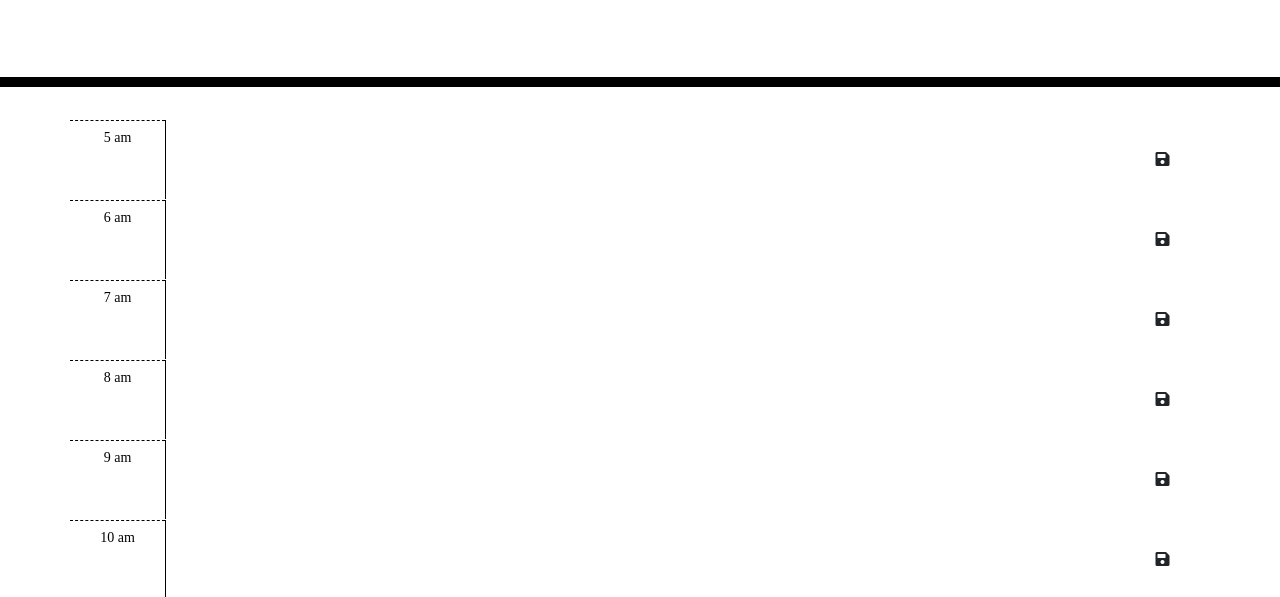
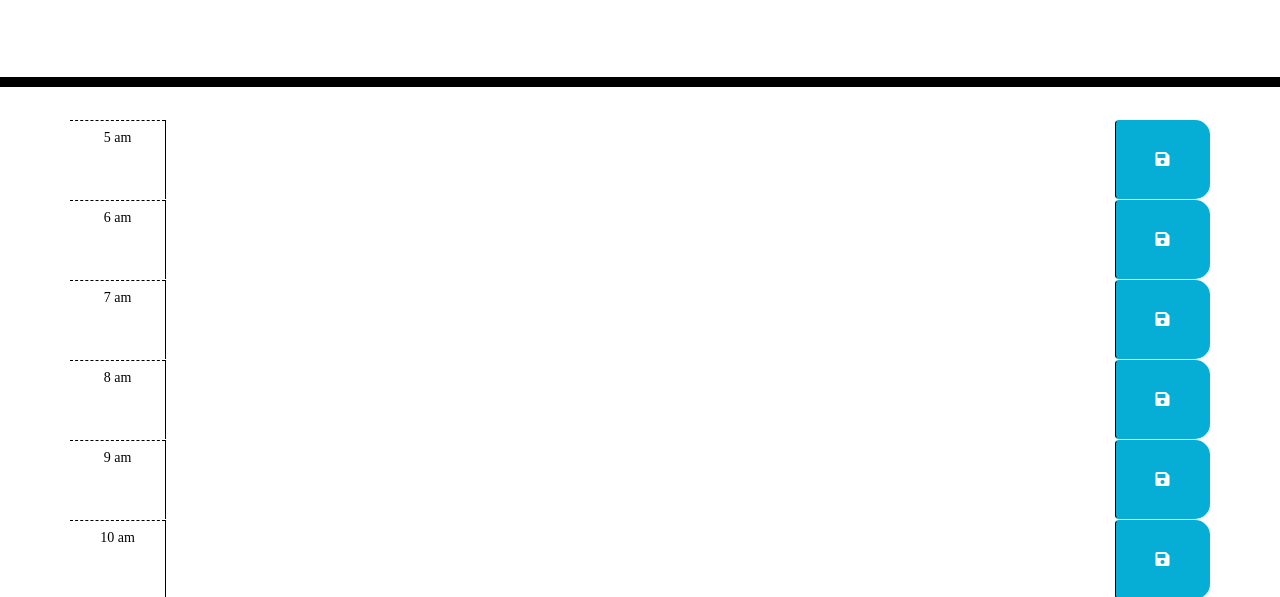
Before and after one commit to johnnyboysydney/Work-Day-Scheduler, a plain HTML site: page index.html in a window 1280 px wide. Shown: the part 201-798 px from the top of the page. Drawn offline with nearby package versions, Linux system fonts and the light colour scheme; a script that the page names is missing.

Commit message:
updating style.css

```diff
--- a/style.css
+++ b/style.css
@@ -42,3 +42,21 @@ textarea {
   border-top: 1px dashed #000000;
   padding-top: 10px;
 }
+
+.saveBtn {
+  border-left: 1px solid black;
+  border-top-right-radius: 15px;
+  border-bottom-right-radius: 15px;
+  background-color: #06AED5;
+  color: white;
+}
+
+.saveBtn i:hover {
+  font-size: 20px;
+  transition: all .3s ease-in-out;
+}
+
+footer {
+  margin-top: 40px;
+  text-align: center;
+}
```
